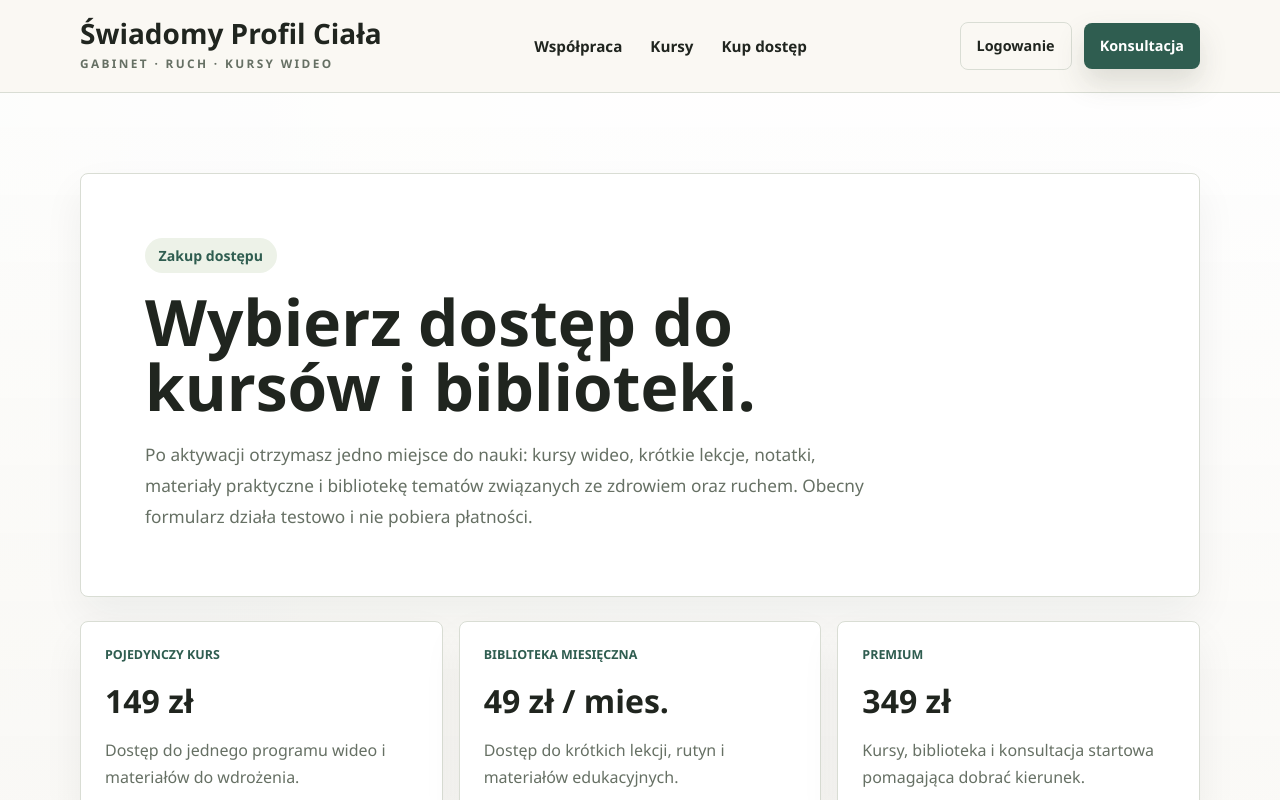
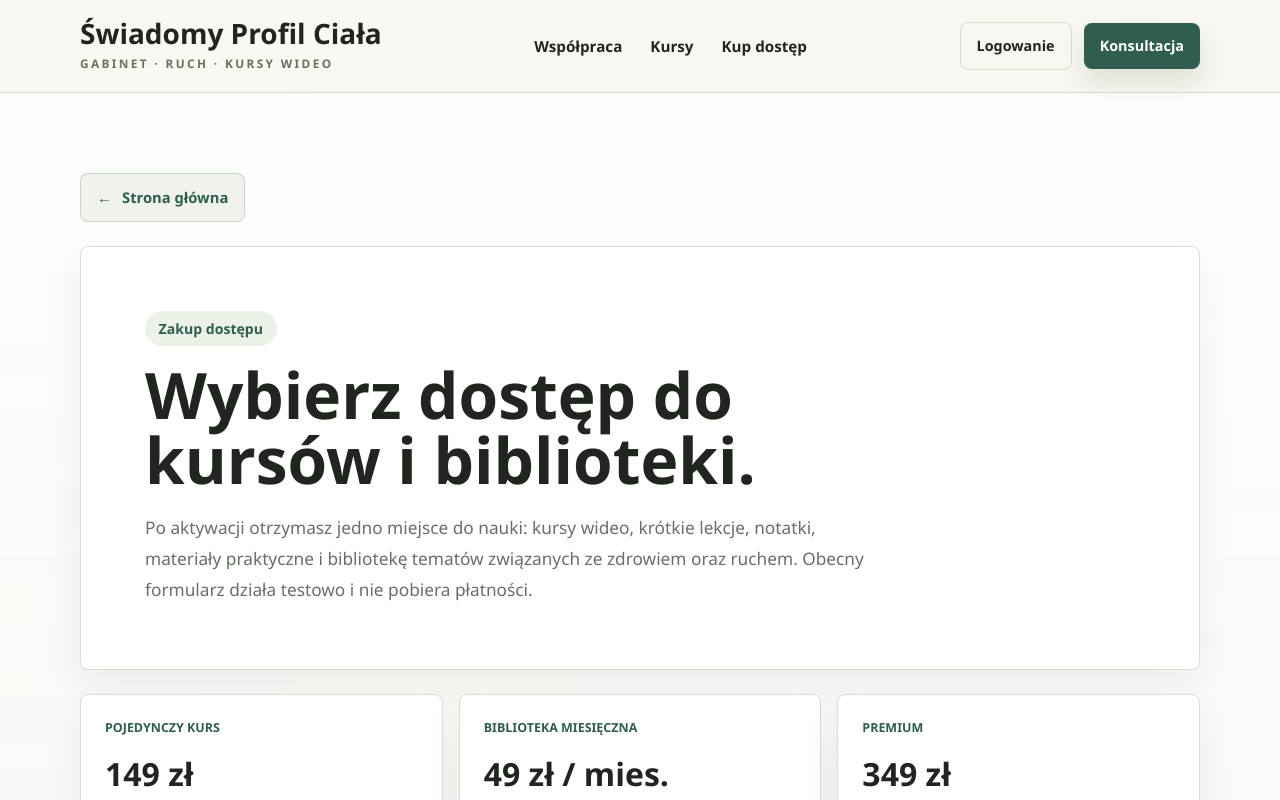
Before and after one commit to JTK12345/strona-filipa, a Next.js app: page /kup in a window 1280 px wide. Shown: the top 800 px of the page. Built offline with nearby package versions, Linux system fonts and the light colour scheme; no server answers.

Commit message:
Add home navigation to subpages

```diff
--- a/app/biblioteka/page.tsx
+++ b/app/biblioteka/page.tsx
@@ -2,6 +2,7 @@ import type { Metadata } from "next";
 import Link from "next/link";
 import { redirect } from "next/navigation";
 import { getCurrentAccessSession } from "@/app/lib/access";
+import { BackHomeLink } from "@/components/BackHomeLink";
 import { libraryTopics } from "@/content/courses";
 
 const examples = [
@@ -37,6 +38,7 @@ export default async function LibraryPage() {
   return (
     <section className="section">
       <div className="container-main">
+        <BackHomeLink />
         <div className="page-hero">
           <span className="eyebrow">Biblioteka zdrowia i ruchu</span>
           <h1 className="section-title max-w-4xl">
--- a/app/dostep/page.tsx
+++ b/app/dostep/page.tsx
@@ -1,5 +1,6 @@
 import type { Metadata } from "next";
 import Link from "next/link";
+import { BackHomeLink } from "@/components/BackHomeLink";
 import { accessFeatures, coursePaths, premiumAccessBlocks } from "@/content/courses";
 
 export const metadata: Metadata = {
@@ -11,6 +12,7 @@ export default function AccessPage() {
   return (
     <section className="access-premium-page">
       <div className="container-main">
+        <BackHomeLink />
         <div className="access-premium-hero">
           <div className="access-premium-copy">
             <span className="eyebrow">Dostęp premium</span>
--- a/app/globals.css
+++ b/app/globals.css
@@ -209,6 +209,31 @@ header nav a {
   background: rgba(255, 255, 255, 0.36);
   border-color: rgba(90, 97, 76, 0.34);
   transform: translateY(-2px);
+}
+
+.back-home-button {
+  display: inline-flex;
+  align-items: center;
+  gap: 0.65rem;
+  margin-bottom: 1.5rem;
+  border: 1px solid rgba(47, 93, 80, 0.2);
+  border-radius: 8px;
+  background: rgba(237, 242, 232, 0.86);
+  color: var(--accent);
+  padding: 0.78rem 1rem;
+  font-size: 0.92rem;
+  font-weight: 800;
+  text-decoration: none;
+  transition:
+    background 0.2s ease,
+    border-color 0.2s ease,
+    transform 0.2s ease;
+}
+
+.back-home-button:hover {
+  border-color: rgba(47, 93, 80, 0.38);
+  background: #ffffff;
+  transform: translateX(-2px);
 }
 
 .button-back {
--- a/app/kup/page.tsx
+++ b/app/kup/page.tsx
@@ -1,5 +1,6 @@
 import type { Metadata } from "next";
 import Link from "next/link";
+import { BackHomeLink } from "@/components/BackHomeLink";
 
 const plans = [
   {
@@ -31,6 +32,7 @@ export default async function BuyPage(props: PageProps<"/kup">) {
   return (
     <section className="checkout-page">
       <div className="container-main">
+        <BackHomeLink />
         <div className="checkout-hero">
           <span className="eyebrow">Zakup dostępu</span>
           <h1>Wybierz dostęp do kursów i biblioteki.</h1>
--- a/app/kursy/page.tsx
+++ b/app/kursy/page.tsx
@@ -1,5 +1,6 @@
 import type { Metadata } from "next";
 import Link from "next/link";
+import { BackHomeLink } from "@/components/BackHomeLink";
 import { coursePaths } from "@/content/courses";
 
 export const metadata: Metadata = {
@@ -11,6 +12,7 @@ export default function CoursesPage() {
   return (
     <section className="section bg-white">
       <div className="container-main">
+        <BackHomeLink />
         <div className="page-hero">
           <span className="eyebrow">Kursy wideo</span>
           <h1 className="section-title max-w-4xl">
--- a/app/logowanie/page.tsx
+++ b/app/logowanie/page.tsx
@@ -1,5 +1,6 @@
 import type { Metadata } from "next";
 import Link from "next/link";
+import { BackHomeLink } from "@/components/BackHomeLink";
 
 export const metadata: Metadata = {
   title: "Logowanie | Świadomy Profil Ciała",
@@ -18,6 +19,7 @@ export default async function LoginPage(props: PageProps<"/logowanie">) {
   return (
     <section className="auth-page">
       <div className="container-main">
+        <BackHomeLink />
         <div className="auth-shell">
           <div className="auth-copy">
             <span className="eyebrow">Logowanie</span>
--- a/app/panel/page.tsx
+++ b/app/panel/page.tsx
@@ -1,6 +1,7 @@
 import type { Metadata } from "next";
 import { redirect } from "next/navigation";
 import { getCurrentAccessSession } from "@/app/lib/access";
+import { BackHomeLink } from "@/components/BackHomeLink";
 import { coursePaths } from "@/content/courses";
 
 export const metadata: Metadata = {
@@ -19,6 +20,7 @@ export default async function PanelPage(props: PageProps<"/panel">) {
   return (
     <section className="panel-page">
       <div className="container-main">
+        <BackHomeLink />
         <div className="panel-topbar">
           <div>
             <span className="eyebrow">Panel kursów</span>
--- a/app/umow-konsultacje/page.tsx
+++ b/app/umow-konsultacje/page.tsx
@@ -1,6 +1,6 @@
 import type { Metadata } from "next";
-import Link from "next/link";
 import { AppointmentForm } from "@/components/AppointmentForm";
+import { BackHomeLink } from "@/components/BackHomeLink";
 
 export const metadata: Metadata = {
   title: "Umów konsultację",
@@ -11,10 +11,7 @@ export default function AppointmentPage() {
   return (
     <section className="appointment-page">
       <div className="container-main">
-        <Link className="text-link-back" href="/#kontakt">
-          <span aria-hidden="true">←</span>
-          <span>Wróć do kontaktu</span>
-        </Link>
+        <BackHomeLink />
 
         <div className="appointment-shell">
           <div className="appointment-intro">
--- /dev/null
+++ b/components/BackHomeLink.tsx
@@ -0,0 +1,10 @@
+import Link from "next/link";
+
+export function BackHomeLink() {
+  return (
+    <Link href="/" className="back-home-button">
+      <span aria-hidden="true">←</span>
+      <span>Strona główna</span>
+    </Link>
+  );
+}
```
